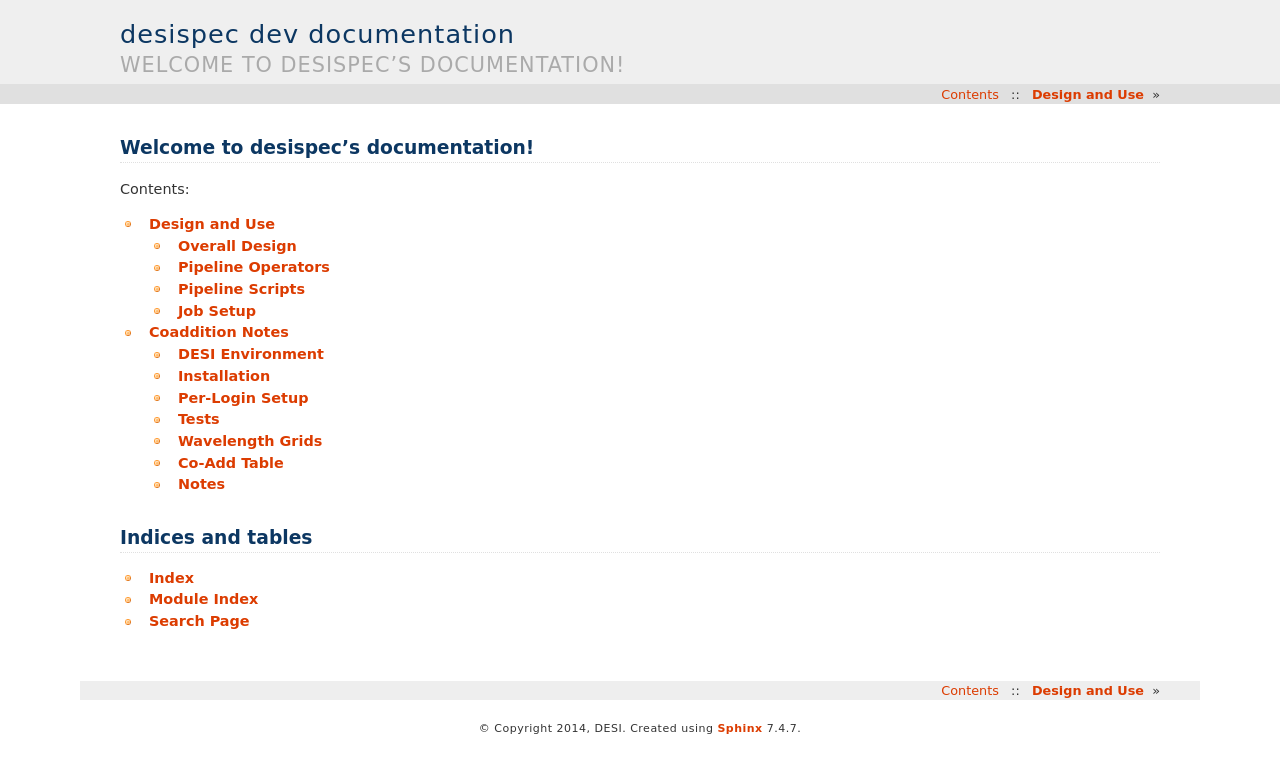
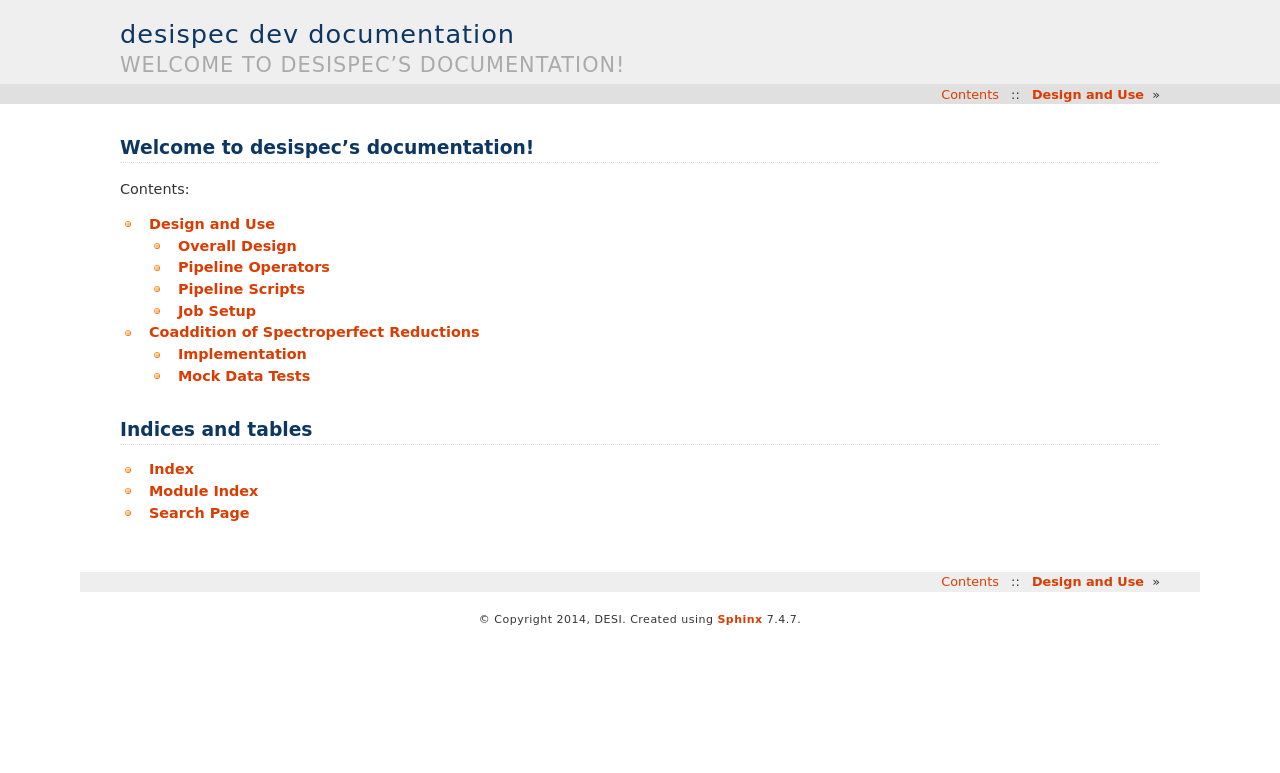
Before and after one commit to desihub/desispec, a Sphinx documentation site: the page built from doc/index.rst, in a window 1280 px wide. Shown: the top 773 px of the page. Built offline with Sphinx 7.4.7, drawn with Linux system fonts in a browser that asks for light colours; some of the changed lines change nothing that is shown.

Commit message:
Clean up doc page

```diff
--- a/doc/coadd.rst
+++ b/doc/coadd.rst
@@ -1,5 +1,101 @@
-Coaddition Notes
-================
+=======================================
+Coaddition of Spectroperfect Reductions
+=======================================
+
+This document covers coadd implementation details and mock-data tests. For details on the coadd dataflow and algorithms used for combining spectra, refer to `DESI-doc-???<https://desi.lbl.gov/DocDB/cgi-bin/private/ShowDocument?docid=???>`_.
+
+Implementation
+==============
+
+Files
+-----
+
+All spectra are grouped by brick. There are three types of brick file under `$DESI_SPECTRO_REDUX/$PRODNAME//bricks/{brickid}/`:
+ * The brick files contains all exposures of every target that has been observed in the brick, by band.
+ * The band coadd files contain the coadd of all exposures for each target, by band.
+ * The global coadd files contain the coadd of band coadds for each target.
+
+All files have the same structure with 4 HDUs:
+ * HDU0: Flux vectors for each spectrum.
+ * HDU1: Ivar vectors for each spectrum.
+ * HDU2: The common wavelength grid used for all spectra.
+ * HDU4: Binary table of metadata.
+See the relevant `data model descriptions<https://desi.lbl.gov/trac/browser/code/desiDataModel/trunk/doc/DESI_SPECTRO_REDUX/PRODNAME/bricks/BRICKID>`_ for details (these are not in synch with the mock data challenge files as of 23-Mar-2015).
+
+Wavelength Grids
+----------------
+
+All brick files have their wavelength grid in HDU2, as summarized in the table below. Note that we do not use a log-lambda grid for the global coadd across bands, since this would not be a good match to the wavelength resolution at the red ends of r and z cameras. See the note for details.
+
+===== ======= ======= ======= ======= ==================
+Band  Min(A)  Max(A)  Nbins   Size(A) Files
+===== ======= ======= ======= ======= ==================
+b     3579.0  5938.8  3934    0.6     brick, band coadd
+r     5635.0  7730.8  3494    0.6     brick, band coadd
+z     7445.0  9824.0  3966    0.6     brick, band coadd
+all   3579.0  9825.0  6247    1.0     global coadd
+===== ======= ======= ======= ======= ==================
+
+Metadata
+--------
+
+The brick file and two co-add files all have a table with the same format in HDU4, with one entry per exposure of each object observed in the brick. Most of its columns are copied directly from the exposure fibermaps, except for the last three columns which identify the exposure and offset of the object's spectrum in the other HDUs.  The table columns are listed below.
+
+============ ======================================================
+Name         Description
+============ ======================================================
+FIBER        Fiber ID [0-4999]
+POSITIONER   Positioner ID [0-4999]
+SPECTROID    Spectrograph ID [0-9]
+TARGETID     Unique target ID
+TARGETCAT    Name/version of the target catalog
+OBJTYPE      Target type [ELG, LRG, QSO, STD, STAR, SKY]
+LAMBDAREF    Reference wavelength at which to align fiber
+TARGET_MASK0 Targeting bit mask
+RA_TARGET    Target right ascension [degrees]
+DEC_TARGET   Target declination [degrees]
+X_TARGET     X on focal plane derived from (RA,DEC)_TARGET
+Y_TARGET     Y on focal plane derived from (RA,DEC)_TARGET
+X_FVCOBS     X location observed by Fiber View Cam [mm]
+Y_FVCOBS     Y location observed by Fiber View Cam [mm]
+X_FVCERR     X location uncertainty from Fiber View Cam [mm]
+Y_FVCERR     Y location uncertainty from Fiber View Cam [mm]
+RA_OBS       RA of obs from (X,Y)_FVCOBS and optics [deg]
+DEC_OBS      dec of obs from (X,Y)_FVCOBS and optics [deg]
+MAG          magitude
+FILTER       SDSS_R, DECAM_Z, WISE1, etc.
+NIGHT        Date string for the night of observation YYYYMMDD
+EXPID        Integer exposure number
+INDEX        Index of this object in other HDUs
+============ ======================================================
+
+Programs
+--------
+
+The following programs are used to implement the coadd part of the pipeline:
+ * `desi_make_bricks`: Create brick files from all exposures taken in one night. Reads exposures from cframe files and adds metadata from the exposure fibermap.
+ * `desi_update_coadds`: Update the coadds for a single brick. Reads exposures from brick files and writes the corresonding band coadd and global coadd files.
+
+Benchmarks
+----------
+
+The rate-limiting step for performing coadds is the final conversion from `Cinv` and `Cinv_f` to `flux`, `ivar` and `resolution` in :meth:`desispec.coaddition.Spectrum.finalize`.  The computation time is dominated by two operations:
+ * Solve the eigenvalue program for a large symmetric real-valued matrix using :func:`scipy.linalg.eigh`.
+ * Invert a real-valued resolution matrix using :func:`scipy.linalg.inv`.
+
+Notes
+-----
+
+* The brick filenames have the format `brick-{band}-{expid}.fits`, where `band` is one of [rbz], which differs from the current data model (which is missing the `{band}`).
+* Bricks contain a single wavelength grid in HDU2, the same as current CFRAMES, but different from the CFRAME data model (where HDU2 is a per-object mask).
+* The NIGHT column in HDU4 has type i4, not string. Is this a problem?
+* The 5*S10 FILTER values in the FIBERMAP are combined into a single comma-separated list stored as a single S50 FILTER value in HDU4 of the brick file.  This is a workaround until we sort out issues with astropy.io.fits and cfitsio handling of 5*S10 arrays.
+* The mock resolution matrices do not have np.sum(R,axis=1) == 1 for all rows and go slightly negative in the tails.
+* The wlen values in HDU2 have some roundoff errors, e.g., z-band wlen[-1] = 9824.0000000014425
+* Masking via ivar=0 is implemented but not well tested yet
+
+Mock Data Tests
+===============
 
 DESI Environment
 ----------------
@@ -33,8 +129,8 @@ Set pipeline paths::
     export DESI_SPECTRO_SIM=$DESI_ROOT/spectro/sim
     export DESI_SPECTRO_DATA=$DESI_SPECTRO_SIM/alpha-5
 
-Tests
------
+Run Tests
+---------
 
 Convert mocks cframes and fibermaps into brick files using::
 
@@ -77,63 +173,3 @@ Inspect a brick file in iPython using, e.g.::
 Run unit tests::
 
     python -m desispec.resolution
-
-Wavelength Grids
-----------------
-
-All brick files have their wavelength grid in HDU2, as summarized in the table below. Note that we do not use a log-lambda grid for the global coadd across bands, since this would not be a good match to the wavelength resolution at the red ends of r and z cameras. See the note for details.
-
-===== ======= ======= ======= =======
-Band  Min(A)  Max(A)  Nbins   Size(A)
-===== ======= ======= ======= =======
-b     3579.0  5938.8  3934    0.6
-r     5635.0  7730.8  3494    0.6
-z     7445.0  9824.0  3966    0.6
-all   3579.0  9825.0  6247    1.0
-===== ======= ======= ======= =======
-
-Co-Add Table
-------------
-
-The brick file and two co-add files all have a table with the same format in HDU4, with one entry per exposure of each object observed in the brick. Most of its columns are copied directly from the exposure fibermaps, except for the last three columns which identify the exposure and offset of the object's spectrum in the other HDUs.  The table columns are listed below.
-
-============ ======================================================
-Name         Description
-============ ======================================================
-FIBER        Fiber ID [0-4999]
-POSITIONER   Positioner ID [0-4999]
-SPECTROID    Spectrograph ID [0-9]
-TARGETID     Unique target ID
-TARGETCAT    Name/version of the target catalog
-OBJTYPE      Target type [ELG, LRG, QSO, STD, STAR, SKY]
-LAMBDAREF    Reference wavelength at which to align fiber
-TARGET_MASK0 Targeting bit mask
-RA_TARGET    Target right ascension [degrees]
-DEC_TARGET   Target declination [degrees]
-X_TARGET     X on focal plane derived from (RA,DEC)_TARGET
-Y_TARGET     Y on focal plane derived from (RA,DEC)_TARGET
-X_FVCOBS     X location observed by Fiber View Cam [mm]
-Y_FVCOBS     Y location observed by Fiber View Cam [mm]
-X_FVCERR     X location uncertainty from Fiber View Cam [mm]
-Y_FVCERR     Y location uncertainty from Fiber View Cam [mm]
-RA_OBS       RA of obs from (X,Y)_FVCOBS and optics [deg]
-DEC_OBS      dec of obs from (X,Y)_FVCOBS and optics [deg]
-MAG          magitude
-FILTER       SDSS_R, DECAM_Z, WISE1, etc.
-NIGHT        Date string for the night of observation YYYYMMDD
-EXPID        Integer exposure number
-INDEX        Index of this object in other HDUs
-============ ======================================================
-
-Notes
------
-
-* The brick filenames have the format `brick-{band}-{expid}.fits`, where `band` is one of [rbz], which differs from the current data model (which is missing the `{band}`).
-* Bricks contain a single wavelength grid in HDU2, the same as current CFRAMES, but different from the CFRAME data model (where HDU2 is a per-object mask).
-* The order of objects appearing in brick HDUs 0-3 (which are copied from the corresponding CFRAMEs) matches the order of rows in HDU4 (which are copied from the corresponding FIBERMAP).
-* HDU4 adds NIGHT and EXPID columns, to distinguish repeat observations of the same object.
-* The NIGHT column in HDU4 has type i4, not string. Is this a problem?
-* The 5*S10 FILTER values in the FIBERMAP are combined into a single comma-separated list stored as a single S50 FILTER value in HDU4 of the brick file.  This is a workaround until we sort out issues with astropy.io.fits and cfitsio handling of 5*S10 arrays.
-* The mock resolution matrices do not have np.sum(R,axis=1) == 1 for all rows and go slightly negative in the tails.
-* The wlen values in HDU2 have some roundoff errors, e.g., z-band wlen[-1] = 9824.0000000014425
-* Masking via ivar=0 is implemented but not well tested yet
```
